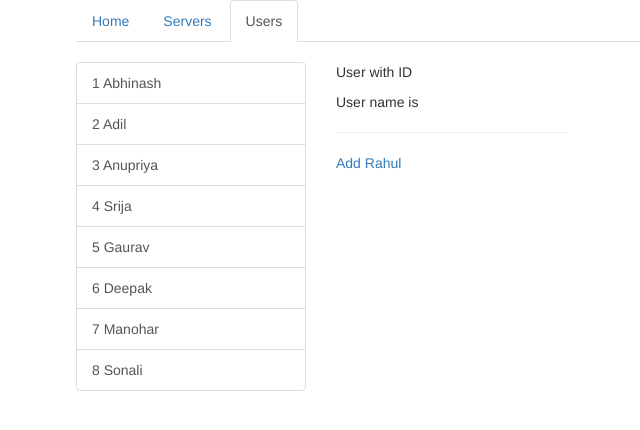
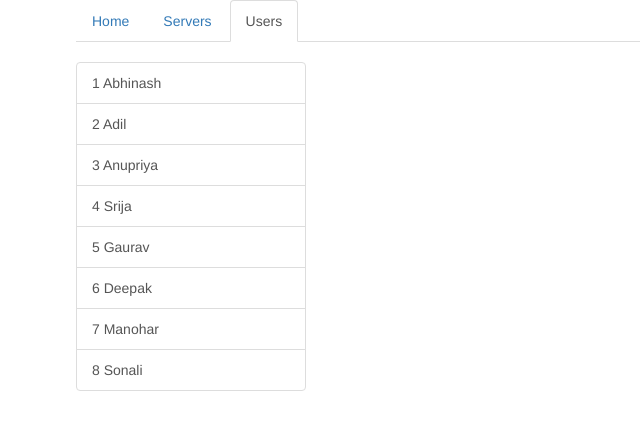
Before and after one commit to Knightch/Angular-Course, an Angular app in the folder My-First-App/: page /users in a window 1280 px wide. Shown: the top 430 px of the page, without its empty margins (189-829 px from the left). Built offline with nearby package versions, Linux system fonts and the light colour scheme.

Commit message:
Setting up Child (Nested) Routes

```diff
--- a/My-First-App/src/app/servers/servers.component.html
+++ b/My-First-App/src/app/servers/servers.component.html
@@ -11,5 +11,6 @@
     </div>
     <div class="col-xs-12 col-sm-4">
         <!-- <app-edit-server></app-edit-server> -->
+        <router-outlet></router-outlet>
     </div>
 </div>
--- a/My-First-App/src/app/users/users.component.html
+++ b/My-First-App/src/app/users/users.component.html
@@ -7,6 +7,6 @@
     </div>
   </div>
   <div class="col-xs-12 col-sm-4">
-    <app-user></app-user>
+    <router-outlet></router-outlet>
   </div>
 </div>
```
Also changed, not shown: My-First-App/src/app/app.module.ts (+14 -6 lines).
